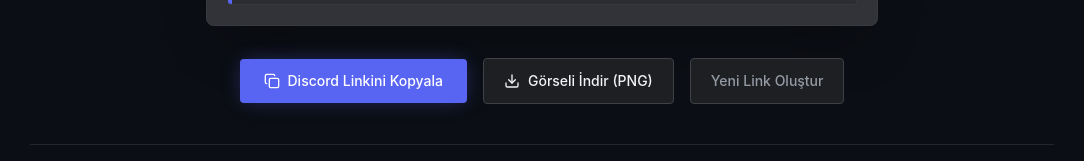
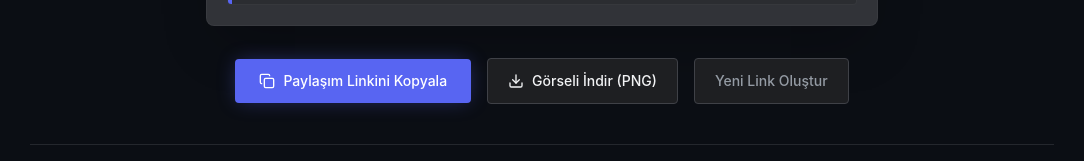
Before and after one commit to Akyolm383/preview, a Next.js app: page /siktir in a window 1280 px wide. Shown: the part 653-814 px from the top of the page, without its empty margins (98-1182 px from the left). Built offline with nearby package versions, Linux system fonts and the light colour scheme.

Commit message:
feat: resolve Instagram Turkish character truncation with ASCII shortcuts and safe URL decoding

```diff
--- a/src/app/[text]/ClientDynamicView.tsx
+++ b/src/app/[text]/ClientDynamicView.tsx
@@ -165,12 +165,12 @@
             {copied ? (
               <>
                 <Check className="w-4 h-4" />
-                <span>Link Kopyalandı! (Discord&apos;a Yapıştır)</span>
+                <span>Link Kopyalandı!</span>
               </>
             ) : (
               <>
                 <Copy className="w-4 h-4" />
-                <span>Discord Linkini Kopyala</span>
+                <span>Paylaşım Linkini Kopyala</span>
               </>
             )}
           </button>
--- a/src/app/[text]/page.tsx
+++ b/src/app/[text]/page.tsx
@@ -2,6 +2,15 @@
 import Link from "next/link";
 import { ArrowLeft, Copy, Download, ExternalLink, Sparkles } from "lucide-react";
 import ClientDynamicView from "./ClientDynamicView";
+import { formatTurkishText } from "@/lib/turkish";
+
+function safeDecode(val: string): string {
+  try {
+    return decodeURIComponent(val);
+  } catch {
+    return val;
+  }
+}
 
 type Props = {
   params: Promise<{ text: string }>;
@@ -15,21 +24,26 @@
   const resolvedParams = await params;
   const resolvedSearchParams = await searchParams;
   // Convert '+' syntax to space
-  const title = decodeURIComponent(resolvedParams.text || "").replace(/\+/g, " ").trim();
+  const rawTitle = safeDecode(resolvedParams.text || "").replace(/\+/g, " ").trim();
 
   // Subtitle parsing: supports /siktir?siktirme or /siktir?sub=siktirme
-  let subtitle = "";
+  let rawSubtitle = "";
   if (resolvedSearchParams.sub) {
-    subtitle = String(resolvedSearchParams.sub);
+    rawSubtitle = String(resolvedSearchParams.sub);
   } else if (resolvedSearchParams.subtitle) {
-    subtitle = String(resolvedSearchParams.subtitle);
+    rawSubtitle = String(resolvedSearchParams.subtitle);
   } else {
     const keys = Object.keys(resolvedSearchParams);
-    if (keys.length > 0 && keys[0] !== "theme") {
-      subtitle = keys[0];
+    if (keys.length > 0 && keys[0] !== "theme" && keys[0] !== "tr") {
+      rawSubtitle = keys[0];
     }
   }
-  subtitle = decodeURIComponent(subtitle).replace(/\+/g, " ").trim();
+  rawSubtitle = safeDecode(rawSubtitle).replace(/\+/g, " ").trim();
+
+  // Format Turkish characters (support ASCII shortcuts like s_ -> ş, c_ -> ç, or ?tr)
+  const isTr = resolvedSearchParams.tr !== undefined;
+  const title = formatTurkishText(rawTitle, isTr);
+  const subtitle = formatTurkishText(rawSubtitle, isTr);
 
   const theme = (resolvedSearchParams.theme as string) || "blurple";
   const themeHex =
@@ -39,8 +53,8 @@
       ? "#57F287"
       : "#5865F2";
 
-  const cleanSlug = encodeURIComponent(title.replace(/\s+/g, "+"));
-  const cleanSub = subtitle ? encodeURIComponent(subtitle.replace(/\s+/g, "+")) : "";
+  const cleanSlug = encodeURIComponent(rawTitle.replace(/\s+/g, "+"));
+  const cleanSub = rawSubtitle ? encodeURIComponent(rawSubtitle.replace(/\s+/g, "+")) : "";
   const currentCanonicalUrl = `https://p.ramazanakyol.me/${cleanSlug}${cleanSub ? `?${cleanSub}` : ""}`;
   const absoluteOgImageUrl = `https://p.ramazanakyol.me/og.png?title=${encodeURIComponent(title)}${
     subtitle ? `&sub=${encodeURIComponent(subtitle)}` : ""
@@ -93,20 +107,24 @@
 }: Props) {
   const resolvedParams = await params;
   const resolvedSearchParams = await searchParams;
-  const title = decodeURIComponent(resolvedParams.text || "").replace(/\+/g, " ").trim();
+  const rawTitle = safeDecode(resolvedParams.text || "").replace(/\+/g, " ").trim();
 
-  let subtitle = "";
+  let rawSubtitle = "";
   if (resolvedSearchParams.sub) {
-    subtitle = String(resolvedSearchParams.sub);
+    rawSubtitle = String(resolvedSearchParams.sub);
   } else if (resolvedSearchParams.subtitle) {
-    subtitle = String(resolvedSearchParams.subtitle);
+    rawSubtitle = String(resolvedSearchParams.subtitle);
   } else {
     const keys = Object.keys(resolvedSearchParams);
-    if (keys.length > 0 && keys[0] !== "theme") {
-      subtitle = keys[0];
+    if (keys.length > 0 && keys[0] !== "theme" && keys[0] !== "tr") {
+      rawSubtitle = keys[0];
     }
   }
-  subtitle = decodeURIComponent(subtitle).replace(/\+/g, " ").trim();
+  rawSubtitle = safeDecode(rawSubtitle).replace(/\+/g, " ").trim();
+
+  const isTr = resolvedSearchParams.tr !== undefined;
+  const title = formatTurkishText(rawTitle, isTr);
+  const subtitle = formatTurkishText(rawSubtitle, isTr);
 
   const theme = (resolvedSearchParams.theme as string) || "blurple";
   const ogImageUrl = `/og.png?title=${encodeURIComponent(title)}${
--- a/src/app/api/og/route.tsx
+++ b/src/app/api/og/route.tsx
@@ -1,5 +1,6 @@
 import { ImageResponse } from "next/og";
 import { NextRequest } from "next/server";
+import { formatTurkishText } from "@/lib/turkish";
 
 export const runtime = "nodejs";
 
@@ -28,6 +29,11 @@
     // Convert '+' signs to spaces for clean URL syntax
     title = title.replace(/\+/g, " ").trim();
     subtitle = subtitle.replace(/\+/g, " ").trim();
+
+    // Check if ?tr flag is set or apply ASCII-to-Turkish shortcuts (s_ -> ş, c_ -> ç, etc.)
+    const isTr = searchParams.get("tr") !== null || searchParams.has("tr");
+    title = formatTurkishText(title, isTr);
+    subtitle = formatTurkishText(subtitle, isTr);
 
     // Theme color mapping
     let accentColor = "#5865F2"; // Blurple
--- a/src/app/page.tsx
+++ b/src/app/page.tsx
@@ -13,6 +13,7 @@
   Share2,
   MessageCircle,
 } from "lucide-react";
+import { formatTurkishText } from "@/lib/turkish";
 
 export default function Home() {
   const [slugText, setSlugText] = useState("siktir");
@@ -57,13 +58,17 @@
     setTimeout(() => setCopied(false), 2000);
   };
 
+  const isTr = slugText.includes("?tr") || subtitle.includes("?tr");
+  const renderedTitle = formatTurkishText(slugText || "siktir", isTr);
+  const renderedSubtitle = formatTurkishText(subtitle, isTr);
+
   const presetList = [
-    { text: "siktir", sub: "" },
+    { text: "s_eker", sub: "" },
+    { text: "c_ok+g_uzel", sub: "harika" },
+    { text: "anlad_ik", sub: "kral" },
+    { text: "bos+yapma", sub: "lutfen?tr" },
     { text: "siktir", sub: "siktirme" },
     { text: "tamam abi", sub: "anladık" },
-    { text: "aynen knk", sub: "aynen öyle" },
-    { text: "helal olsun", sub: "şaşırtmadı" },
-    { text: "404 not found", sub: "sayfa bulunamadı" },
   ];
 
   const spineColor =
@@ -264,6 +269,28 @@
                   </button>
                 </div>
               </div>
+
+              {/* Instagram & Turkish Characters Guide Tip */}
+              <div className="p-3 rounded bg-surface-card/60 border border-surface-border/60 text-[11px] text-text-sec flex items-start gap-2.5">
+                <span className="text-blurple font-bold text-sm leading-none">💡</span>
+                <div className="leading-relaxed">
+                  <span className="font-semibold text-white">Instagram & Mobil Klavye İpucu:</span>
+                  <p className="mt-0.5 text-text-muted">
+                    Instagram uygulamasında elle yazarken Türkçe harfler (<code>ş, ç, ğ, ı, ö, ü</code>) linki böler. Bunun yerine şu pratik ASCII kısayollarını kullanabilirsiniz:
+                  </p>
+                  <div className="flex flex-wrap gap-1.5 mt-1.5 font-mono text-[10px] text-emerald">
+                    <span className="bg-surface-1 px-1.5 py-0.5 rounded border border-white/5">s_ &rarr; ş</span>
+                    <span className="bg-surface-1 px-1.5 py-0.5 rounded border border-white/5">c_ &rarr; ç</span>
+                    <span className="bg-surface-1 px-1.5 py-0.5 rounded border border-white/5">g_ &rarr; ğ</span>
+                    <span className="bg-surface-1 px-1.5 py-0.5 rounded border border-white/5">i_ &rarr; ı</span>
+                    <span className="bg-surface-1 px-1.5 py-0.5 rounded border border-white/5">o_ &rarr; ö</span>
+                    <span className="bg-surface-1 px-1.5 py-0.5 rounded border border-white/5">u_ &rarr; ü</span>
+                  </div>
+                  <p className="mt-1 text-[10px] text-text-gutter">
+                    Örn: <code>/s_eker</code> yazdığınızda kartta <strong>şeker</strong> olarak çıkar ve Instagram linki asla kesmez!
+                  </p>
+                </div>
+              </div>
             </div>
 
             {/* Performance status */}
@@ -366,11 +393,11 @@
                       </p>
 
                       <h3 className="text-base font-bold text-white mb-0.5">
-                        {slugText || "siktir"}
+                        {renderedTitle || "siktir"}
                       </h3>
 
-                      {subtitle && (
-                        <p className="text-xs text-text-sec mb-2">{subtitle}</p>
+                      {renderedSubtitle && (
+                        <p className="text-xs text-text-sec mb-2">{renderedSubtitle}</p>
                       )}
 
                       <div className="mt-2 rounded overflow-hidden border border-white/10 bg-black aspect-[1200/630] relative w-full group">
@@ -416,11 +443,11 @@
                     </div>
                     <div className="p-2.5">
                       <h4 className="text-sm font-bold text-white leading-tight">
-                        {slugText || "siktir"}
+                        {renderedTitle || "siktir"}
                       </h4>
-                      {subtitle && (
+                      {renderedSubtitle && (
                         <p className="text-xs text-white/80 line-clamp-1 mt-0.5">
-                          {subtitle}
+                          {renderedSubtitle}
                         </p>
                       )}
                       <p className="text-[11px] text-[#25D366] font-mono mt-1">
@@ -481,11 +508,11 @@
                       p.ramazanakyol.me
                     </p>
                     <h4 className="text-sm font-semibold text-white mt-0.5 line-clamp-1">
-                      {slugText || "siktir"}
+                      {renderedTitle || "siktir"}
                     </h4>
-                    {subtitle && (
+                    {renderedSubtitle && (
                       <p className="text-xs text-[#71767b] line-clamp-1 mt-0.5">
-                        {subtitle}
+                        {renderedSubtitle}
                       </p>
                     )}
                   </div>
--- /dev/null
+++ b/src/lib/turkish.ts
@@ -0,0 +1,98 @@
+/**
+ * Turkish Character Helper for URLs in chat apps (Instagram, TikTok, WhatsApp).
+ * Solves the issue where mobile chat clients truncate URLs upon encountering non-ASCII Turkish characters.
+ */
+
+const TURKISH_DICTIONARY: Record<string, string> = {
+  seker: "şeker",
+  cok: "çok",
+  guzel: "güzel",
+  anladik: "anladık",
+  oyle: "öyle",
+  serefsiz: "şerefsiz",
+  hayir: "hayır",
+  gunaydin: "günaydın",
+  gecmis: "geçmiş",
+  bos: "boş",
+  artik: "artık",
+  sagol: "sağol",
+  sikinti: "sıkıntı",
+  kusura: "kusura",
+  bakma: "bakma",
+  ayip: "ayıp",
+  canim: "canım",
+  cocuk: "çocuk",
+  cocugu: "çocuğu",
+  pic: "piç",
+  yavsak: "yavşak",
+  kasar: "kaşar",
+  amina: "amına",
+  koyayim: "koyayım",
+  got: "göt",
+  gotune: "götüne",
+  yuruyen: "yürüyen",
+  olur: "olur",
+  olmaz: "olmaz",
+  nasil: "nasıl",
+  kesin: "kesin",
+  gercek: "gerçek",
+  yalanci: "yalancı",
+  yalan: "yalan",
+};
+
+/**
+ * Parses and formats text, converting custom ASCII shortcuts or dictionary words to Turkish characters.
+ * Supported syntaxes:
+ * 1. Direct explicit shortcuts:
+ *    s_ -> ş, c_ -> ç, g_ -> ğ, i_ -> ı, o_ -> ö, u_ -> ü
+ *    (e.g., "s_eker" -> "şeker", "c_ok" -> "çok", "anlad_ik" -> "anladık")
+ * 2. Dictionary / auto-correction if enabled or via ?tr flag.
+ */
+export function formatTurkishText(text: string, forceTr: boolean = false): string {
+  if (!text) return "";
+
+  let result = text;
+
+  // 1. Replace explicit ASCII shortcuts preserving case:
+  result = result
+    .replace(/S_/g, "Ş")
+    .replace(/s_/g, "ş")
+    .replace(/_S/g, "Ş")
+    .replace(/_s/g, "ş")
+    .replace(/C_/g, "Ç")
+    .replace(/c_/g, "ç")
+    .replace(/_C/g, "Ç")
+    .replace(/_c/g, "ç")
+    .replace(/G_/g, "Ğ")
+    .replace(/g_/g, "ğ")
+    .replace(/_G/g, "Ğ")
+    .replace(/_g/g, "ğ")
+    .replace(/O_/g, "Ö")
+    .replace(/o_/g, "ö")
+    .replace(/_O/g, "Ö")
+    .replace(/_o/g, "ö")
+    .replace(/U_/g, "Ü")
+    .replace(/u_/g, "ü")
+    .replace(/_U/g, "Ü")
+    .replace(/_u/g, "ü")
+    .replace(/I_/g, "İ")
+    .replace(/_I/g, "İ")
+    .replace(/i_/g, "ı")
+    .replace(/_i/g, "ı");
+
+  // 2. If forceTr is true, de-asciify words using dictionary
+  if (forceTr) {
+    const words = result.split(/\s+/);
+    result = words
+      .map((w) => {
+        const lower = w.toLowerCase();
+        if (TURKISH_DICTIONARY[lower]) {
+          return TURKISH_DICTIONARY[lower];
+        }
+        return w;
+      })
+      .join(" ");
+  }
+
+  return result;
+}
```
Also changed, not shown: 1 other file (tests, documents, lock files or other folders).
